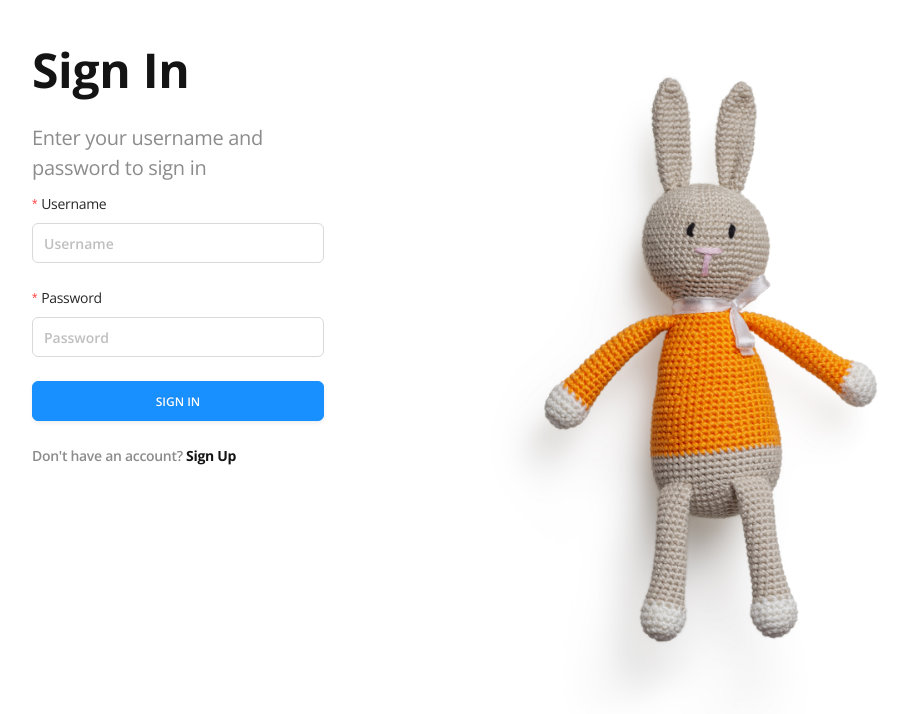
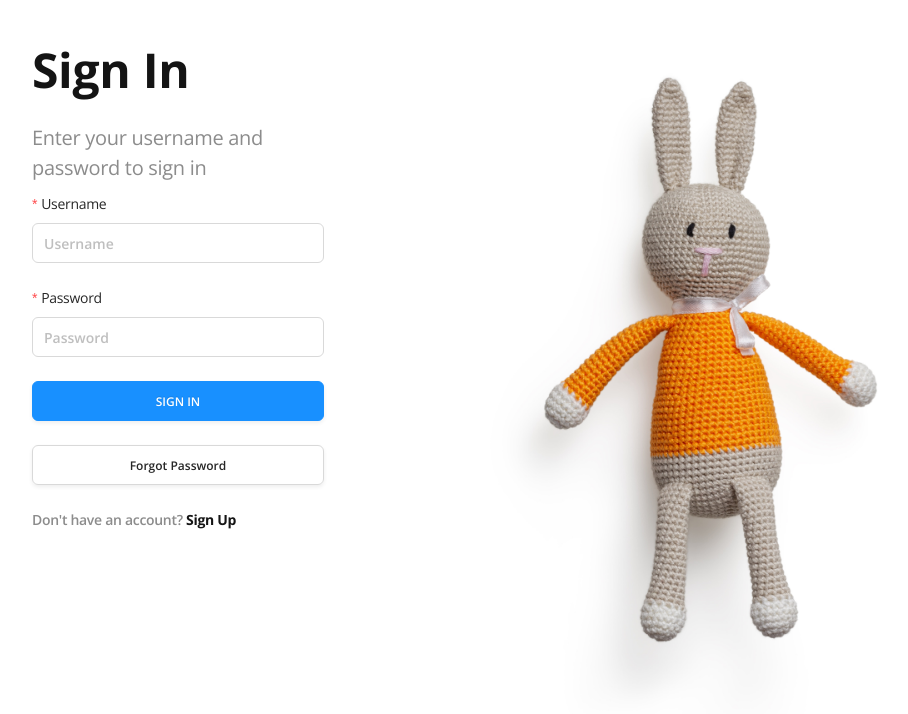
Before and after one commit to ArthurSamuel/sdsb-web, a React (Create React App) app: page /sign-in in a window 1280 px wide. Shown: the top 714 px of the page, without its empty margins (146-1054 px from the left). Built offline with nearby package versions, Linux system fonts and the light colour scheme.

Commit message:
aff forgot pasword button

```diff
--- a/src/pages/Sign_in/SignIn.tsx
+++ b/src/pages/Sign_in/SignIn.tsx
@@ -90,6 +90,15 @@ export default function SignIn() {
                     SIGN IN
                   </Button>
                 </Form.Item>
+                <Form.Item>
+                  <Button
+                    onClick={() => history.push('/forgot-password')}
+                    type="ghost"
+                    style={{ width: "100%" }}
+                  >
+                    Forgot Password
+                  </Button>
+                </Form.Item>
                 <p className="font-semibold text-muted">
                   Don't have an account?{" "}
                   <Link to="/sign-up" className="text-dark font-bold">
```
